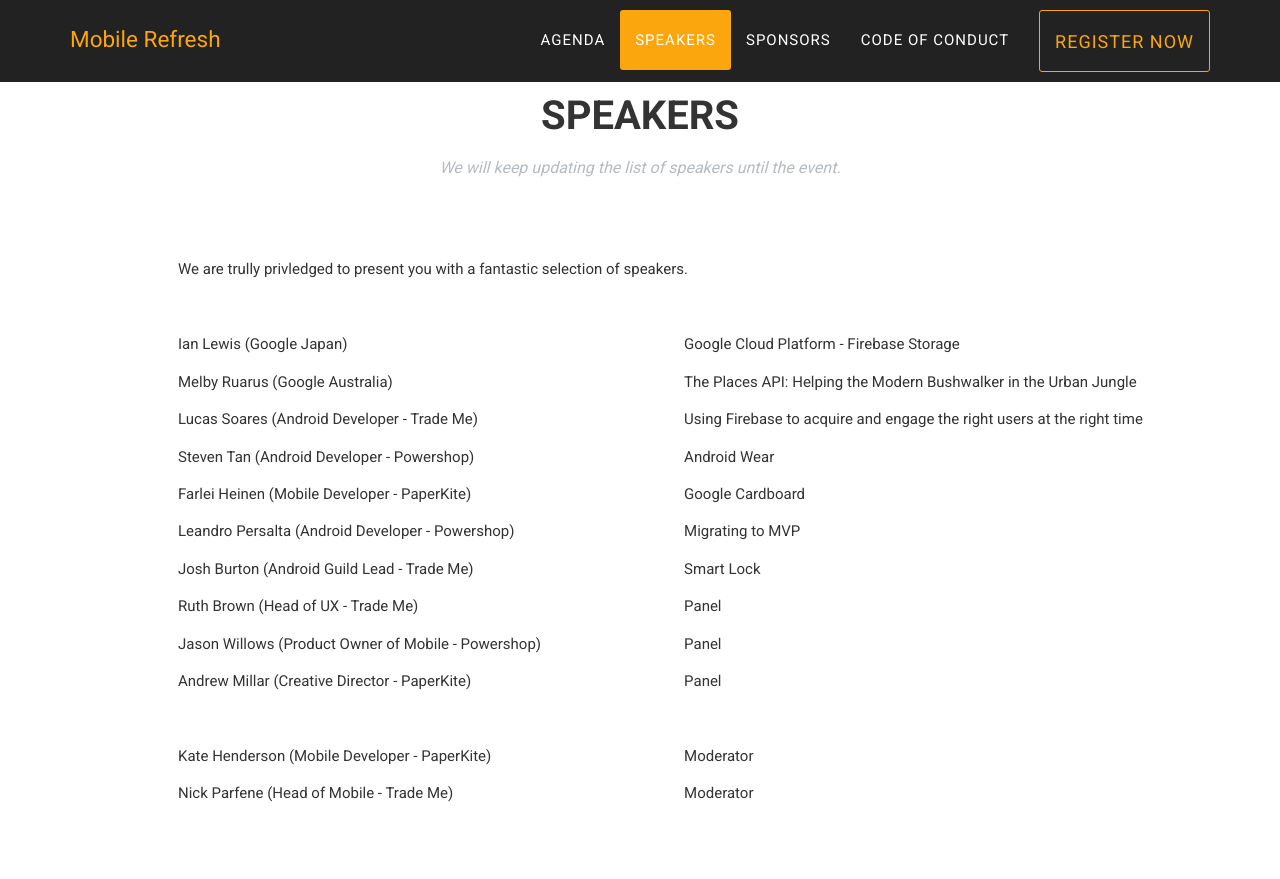
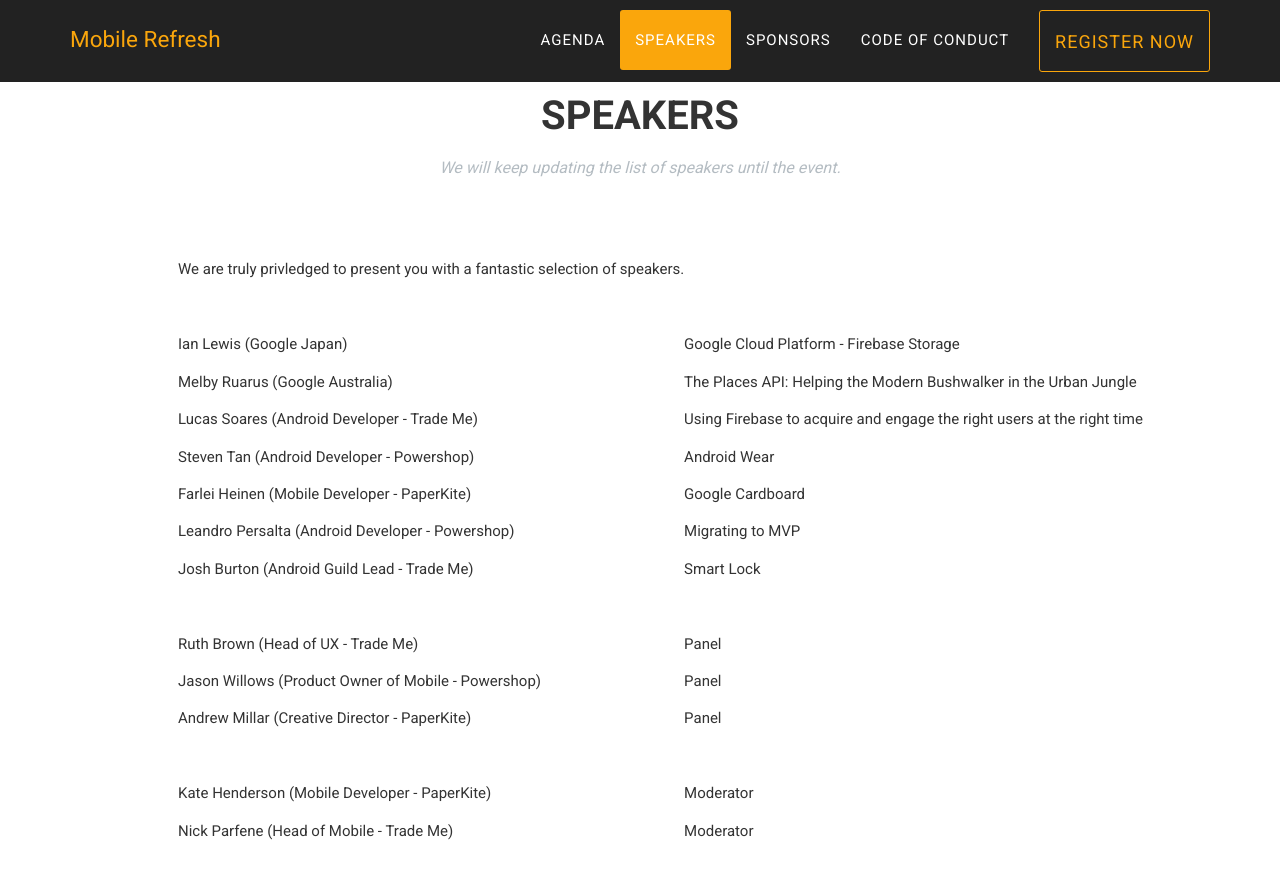
Before and after one commit to MostafaGazar/MostafaGazar.github.io, a Jekyll site: the page built from index.html, in a window 1280 px wide and 900 px high, scrolled down 2557 px. Shown: the top 879 px of the window. Built offline with Jekyll 4.4.1, drawn with Linux system fonts in a browser that asks for light colours; some web fonts are replaced.

Commit message:
Fixed typo and layout

```diff
--- a/_includes/speakers.html
+++ b/_includes/speakers.html
@@ -10,7 +10,7 @@
         <table class="table">
           <tbody>
             <tr>
-              <td colspan="2">We are trully privledged to present you with a fantastic selection of speakers.</td>
+              <td colspan="2">We are truly privledged to present you with a fantastic selection of speakers.</td>
             </tr>
             <tr>
               <td colspan="2">&nbsp;</td>
@@ -48,6 +48,9 @@
               <td>Smart Lock</td>
             </tr>
             <tr>
+              <td colspan="2">&nbsp;</td>
+            </tr>
+            <tr>
               <td>Ruth Brown (Head of UX - Trade Me)</td>
               <td>Panel</td>
             </tr>
```
Also changed, not shown: 2 other files.
